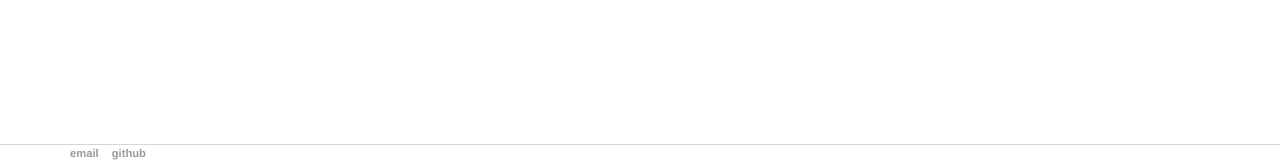
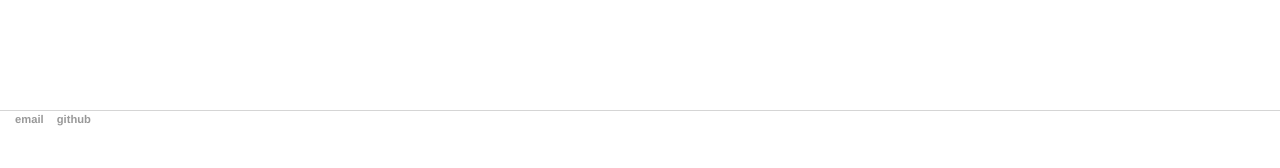
Before and after one commit to JessicaRitter/jessicaritter, a Jekyll site: the page built from index.html, in a window 1280 px wide. Shown: the part 729-897 px from the top of the page. Built offline with Jekyll 4.4.1, drawn with Linux system fonts in a browser that asks for light colours; nearby versions of some CDN libraries; library files that are not in the unit come from our copies.

Commit message:
hopefully fixing the footer

```diff
--- a/_layouts/default.html
+++ b/_layouts/default.html
@@ -21,7 +21,7 @@
        {{ content }}
       </div>
       <footer class="footer navbar-fixed-bottom">
-        <div class="container">
+        <div class="container" id="footer-container">
           <ul>
             <li><a href="mailto:jessicalynn.w.ritter@gmail.com">email</a></li>
             <li><a href="https://github.com/jessicaritter">github</a></li>
--- a/css/main.css
+++ b/css/main.css
@@ -53,6 +53,11 @@ p {
     height:426px;
 }
 
+#footer-container {
+    height:60px;
+    width: 100%;
+}
+
 footer {
     border-top: 1px solid #d5d5d5;
     font-size: .8em;
```
